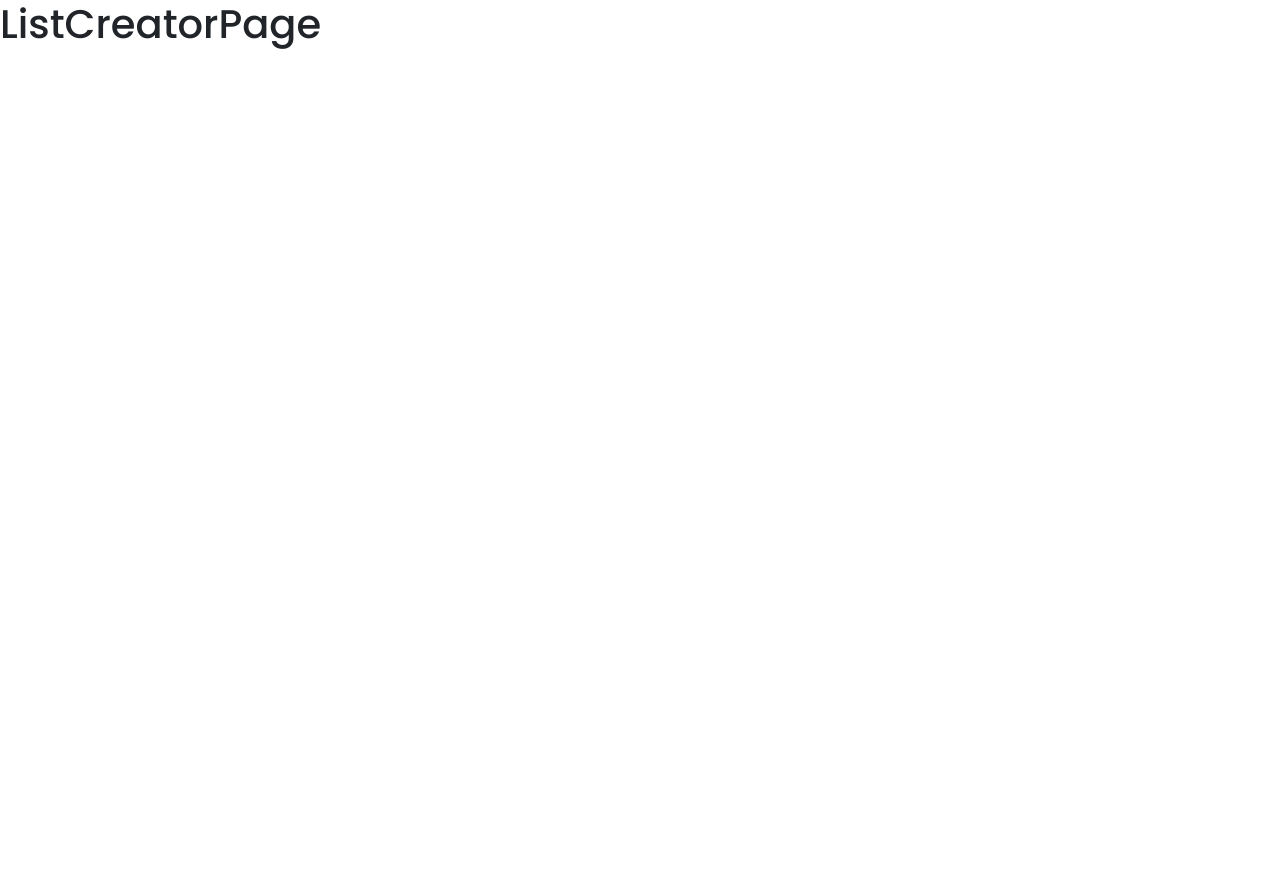
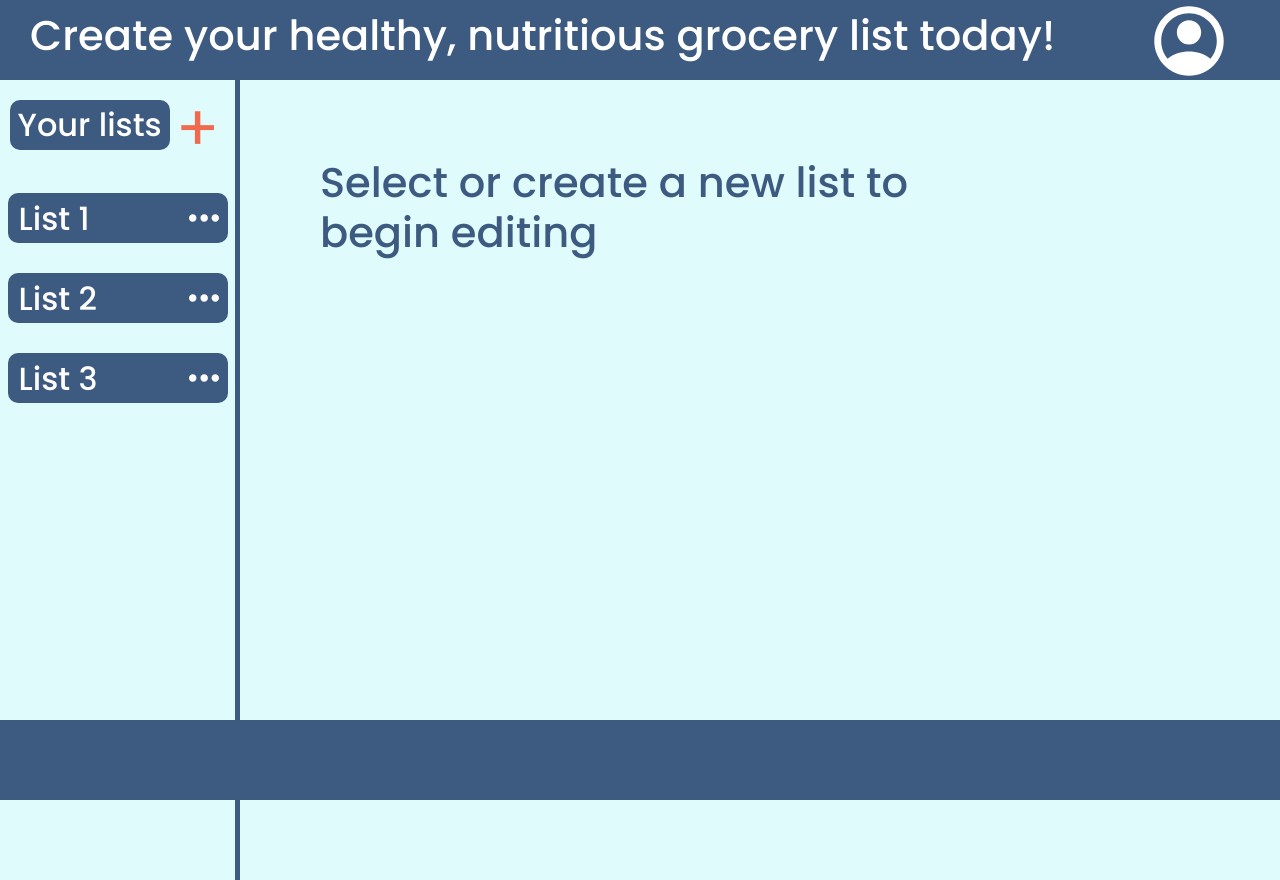
Before and after one commit to wmu66/Project-repo, a React (Vite) app in the folder CalorieCart/: page /create_list in a window 1280 px wide. Before the commit the page ends 800 px from the top, so only its background shows below. Built offline with nearby package versions, Linux system fonts and the light colour scheme.

Commit message:
Created list creator page

```diff
--- a/CalorieCart/src/Routes.jsx
+++ b/CalorieCart/src/Routes.jsx
@@ -2,6 +2,7 @@ import { BrowserRouter as Router, Routes, Route } from "react-router-dom";
 import HomePage from "./pages/HomePage";
 import ListCreatorPage from "./pages/ListCreatorPage";
 import PageNotFound from "./pages/PageNotFound";
+import ListEditorPage from "./pages/ListEditorPage";
 
 const Routing = () => {
   return (
@@ -9,6 +10,7 @@ const Routing = () => {
       <Routes>
         <Route path="/" element={<HomePage />} />
         <Route path="/create_list" element={<ListCreatorPage />} />
+        <Route path="/list_editor/:listID" element={<ListEditorPage />} />
         <Route path="*" element={<PageNotFound />} />
       </Routes>
     </Router>
--- /dev/null
+++ b/CalorieCart/src/components/AccountEditButton.jsx
@@ -0,0 +1,22 @@
+import { useNavigate } from "react-router-dom";
+import AccountCirleIcon from "../assets/account_circle_white.svg";
+
+const AccountEditButton = () => {
+  const navigate = useNavigate();
+
+  const onClick = () => {
+    navigate("/");
+  };
+
+  return (
+    <button className="account-edit-button" onClick={onClick}>
+      <img
+        src={AccountCirleIcon}
+        alt="account icon"
+        className="account-circle-button"
+      ></img>
+    </button>
+  );
+};
+
+export default AccountEditButton;
--- /dev/null
+++ b/CalorieCart/src/components/ListComponent.jsx
@@ -0,0 +1,37 @@
+import ThreeDotMenu from "./ThreeDotMenu";
+import { useNavigate } from "react-router-dom";
+import PropTypes from "prop-types";
+
+const ListComponent = ({ list_name, id }) => {
+  const threedotmenu_options = ["Rename", "Remove"];
+  console.log(id);
+
+  const navigate = useNavigate();
+
+  const onClick = (key) => {
+    navigate("/list_editor/" + key);
+  };
+
+  return (
+    <>
+      <div className="list-component">
+        <button
+          className="list-component-button"
+          onClick={() => {
+            onClick(id);
+          }}
+        >
+          <h2 className="list-name-h2">{list_name}</h2>
+        </button>
+        <ThreeDotMenu options={threedotmenu_options} />
+      </div>
+    </>
+  );
+};
+
+ListComponent.propTypes = {
+  list_name: PropTypes.string.isRequired,
+  id: PropTypes.string.isRequired,
+};
+
+export default ListComponent;
--- /dev/null
+++ b/CalorieCart/src/components/ListLister.jsx
@@ -0,0 +1,54 @@
+import ListComponent from "./ListComponent";
+import { useRef } from "react";
+
+const ListLister = () => {
+  const list_of_list = [
+    ["List 1", "1"],
+    ["List 2", "2"],
+    ["List 3", "3"],
+  ];
+
+  const dialogRef = useRef();
+
+  return (
+    <>
+      <div id="list-lister">
+        <div id="list-lister-title-div">
+          <h2 id="your-lists">Your lists</h2>
+          <button
+            onClick={() => dialogRef.current?.showModal()}
+            id="new-list-button"
+          >
+            +
+          </button>
+          <dialog ref={dialogRef} className="list-creator-dialog">
+            <form className="list-creator-form">
+              <input
+                type="text"
+                className="input"
+                placeholder="New list name"
+              />
+              <div className="list-creator-dialog-button-div">
+                <button
+                  type="submit"
+                  formMethod="dialog"
+                  className="button small"
+                >
+                  Cancel
+                </button>
+                <button type="submit" className="button small">
+                  Create
+                </button>
+              </div>
+            </form>
+          </dialog>
+        </div>
+        {list_of_list.map(([name, id]) => (
+          <ListComponent list_name={name} key={id} id={id} />
+        ))}
+      </div>
+    </>
+  );
+};
+
+export default ListLister;
--- /dev/null
+++ b/CalorieCart/src/components/ThreeDotMenu.jsx
@@ -0,0 +1,31 @@
+import ThreeDotSVG from "../assets/three-dot.svg";
+import PropTypes from "prop-types";
+
+const ThreeDotMenu = ({ options }) => {
+  return (
+    <>
+      <div className="three-dot-menu">
+        <button className="three-dot-btn">
+          <img
+            src={ThreeDotSVG}
+            alt="three-dot"
+            className="three-dot-image"
+          ></img>
+        </button>
+        <div className="three-dot-content">
+          {options.map((option) => (
+            <button className="three-dot-option" key={option} value={option}>
+              {option}
+            </button>
+          ))}
+        </div>
+      </div>
+    </>
+  );
+};
+
+ThreeDotMenu.propTypes = {
+  options: PropTypes.arrayOf(PropTypes.string).isRequired,
+};
+
+export default ThreeDotMenu;
--- a/CalorieCart/src/main.jsx
+++ b/CalorieCart/src/main.jsx
@@ -2,7 +2,7 @@ import { StrictMode } from "react";
 import { createRoot } from "react-dom/client";
 import App from "./App.jsx";
 import "bootstrap/dist/css/bootstrap.css";
-import "./index.css";
+import "./styles/index.css";
 
 createRoot(document.getElementById("root")).render(
   <StrictMode>
--- a/CalorieCart/src/pages/ListCreatorPage.jsx
+++ b/CalorieCart/src/pages/ListCreatorPage.jsx
@@ -1,5 +1,27 @@
+import AccountEditButton from "../components/AccountEditButton";
+import ListLister from "../components/ListLister";
+import "../styles/list_creator.css";
+
 const ListCreatorPage = () => {
-  return <h1>ListCreatorPage</h1>;
+  return (
+    <>
+      <div className="header-footer header">
+        <h1 className="header-text">
+          Create your healthy, nutritious grocery list today!
+        </h1>
+        <AccountEditButton />
+      </div>
+      <div className="main-content light-blue">
+        <ListLister />
+        <div id="select-or-create-div">
+          <h1 id="select-or-create">
+            Select or create a new list to begin editing
+          </h1>
+        </div>
+      </div>
+      <div className="header-footer footer"></div>
+    </>
+  );
 };
 
 export default ListCreatorPage;
--- /dev/null
+++ b/CalorieCart/src/pages/ListEditorPage.jsx
@@ -0,0 +1,5 @@
+const ListEditorPage = () => {
+  return <div>ListEditorPage</div>;
+};
+
+export default ListEditorPage;
--- a/CalorieCart/src/index.css
+++ b/CalorieCart/src/styles/index.css
@@ -1,7 +1,13 @@
 :root {
   --accentcolor1: #3D5A80;
+  --accentcolor1-darker: #2D475E;
   --accentcolor2: #EE6C4D;
   --accentcolor3: #E0FBFC;
+  --font-small: 0.875rem;
+  --font-base: 1rem;
+  --font-large: 1.5rem;
+  --font-larger: 2rem;
+  --font-really-large: 2.6rem;
 
 }
 
@@ -17,7 +23,7 @@ body {
   min-height: 80px;
   color: white;
   display: flex;
-  justify-content: left;
+  justify-content: space-between;
   align-items: center;
   font-size: 24px;
   position: sticky;
@@ -30,6 +36,7 @@ body {
 
 .header-text {
   margin-left: 30px;
+  font-size: var(--font-really-large);
 }
 
 .footer {
@@ -42,7 +49,17 @@ body {
 .main-content {
   display: flex;
   justify-content: center;
-  align-items: center;
+}
+
+.main-content.light-blue {
+  background-color: var(--accentcolor3);
+  width: 100%;
+  height: 100%;
+  min-height: 100vh;
+  display: flex;
+  justify-content: left;
+  align-items: top;
+
 }
 
 .detail-entry {
@@ -67,7 +84,7 @@ body {
 
 #welcome-message {
   margin-top: 30px;
-  font-size: 24px;
+  font-size: var(--font-large);
   color: var(--accentcolor1);
   margin-bottom: 30px;
 }
@@ -80,7 +97,7 @@ body {
   border-radius: 10px;
   background-color: var(--accentcolor3);
   padding: 10px;
-  font-size: 16px;
+  font-size: var(--font-base);
   color: black;
 }
 
@@ -96,7 +113,7 @@ body {
   border: 2px solid var(--accentcolor1);
   border-radius: 10px;
   padding: 10px;
-  font-size: 16px;
+  font-size: var(--font-base);
   color: black;
 }
 
@@ -112,7 +129,13 @@ body {
   border-radius: 25px;
   border: 5px solid var(--accentcolor2);
   color: var(--accentcolor2);
-  font-size: 16px;
+  font-size: var(--font-base);
+}
+
+.button.small {
+  width: 80px;
+  height: 50px;
+  margin: 10px;
 }
 
 .button:disabled {
--- /dev/null
+++ b/CalorieCart/src/styles/list_creator.css
@@ -0,0 +1,183 @@
+:root {
+    --accentcolor1: #3D5A80;
+    --accentcolor1-darker: #2D475E;
+    --accentcolor2: #EE6C4D;
+    --accentcolor3: #E0FBFC;
+    --font-small: 0.875rem;
+    --font-base: 1rem;
+    --font-large: 1.5rem;
+    --font-larger: 2rem;
+    --font-really-large: 2.6rem;
+
+  }
+
+#list-lister {
+    min-width: 240px;
+    max-width: 30%;
+    height: 100%;
+    min-height: 100vh;
+    border-right: 5px solid var(--accentcolor1);
+    display: flex;
+    flex-direction: column;
+    justify-content: top;
+    align-items: center;
+
+  }
+
+  #select-or-create-div {
+    display: flex;
+    justify-content: center;
+    align-items: top;
+    min-width: 70%;
+    width: 100%;
+
+  }
+
+  #select-or-create {
+    font-size: var(--font-really-large);
+    margin-top: 10%;
+    color: var(--accentcolor1);
+    position: fixed;
+    left: 50%;
+    transform: translate(-50%, -50%);
+  }
+
+  .account-edit-button {
+    max-height: 70px;
+    background-color: var(--accentcolor1);
+    border: none;
+    margin-right: 50px;
+  }
+
+  .account-circle-button {
+    max-height: 70px;
+  }
+
+  #list-lister-title-div {
+    display: flex;
+    justify-content: space-between;
+    align-items: center;
+    min-height: 50px;
+
+  }
+
+  #new-list-button {
+    background-color: transparent;
+    border: none;
+    color: var(--accentcolor2);
+    font-size: 64px;
+  }
+
+  #your-lists {
+    background-color: var(--accentcolor1);
+    border-radius: 10px;
+    color: white;
+    font-size: var(--font-larger);
+    min-width: 160px;
+    min-height: 50px;
+    display: flex;
+    justify-content: center;
+    align-items: center;
+    text-align: center;
+    cursor: default;
+  }
+
+
+  .list-component {
+    width: 220px;
+    height: 50px;
+    border-radius: 10px;
+    background-color: var(--accentcolor1);
+    color: white;
+    display: flex;
+    justify-content: left;
+    align-items: center;
+    margin: 15px;
+  }
+
+  .list-component-button {
+    width: 170px;
+    height: 50px;
+    margin: 0;
+    margin-right: 5px;
+    text-align: left;
+    border: none;
+    background-color: transparent;
+    color: white;
+  }
+
+  .list-creator-dialog {
+    background-color: var(--accentcolor3);
+    border: solid 10px var(--accentcolor1);
+    border-radius: 20px;
+    position: fixed;
+    top: -15%;
+
+  }
+
+  .list-creator-dialog::backdrop {
+    background-color: black;
+    opacity: 35%;
+  }
+
+  .list-creator-dialog-button-div {
+    display: flex;
+    align-items: center;
+    justify-content: center;
+  }
+
+  .list-creator-form {
+    display: flex;
+    flex-direction: column;
+    justify-content: center;
+    align-items: center;
+  }
+
+
+  .list-name-h2 {
+    font-size: var(--font-larger);
+    line-height: 50px;
+    margin: 0;
+    margin-left: 5px;
+  }
+
+
+  .three-dot-image {
+    max-width: 30px;
+  }
+
+
+  .three-dot-btn {
+    background-color: transparent;
+    margin: 0;
+    border: none;
+    max-width: 30px;
+    height: 50px;
+  }
+
+  .three-dot-menu {
+    position: relative;
+    display: inline-block;
+  }
+
+  .three-dot-menu:hover .three-dot-content {display: block;}
+
+  .three-dot-content {
+    display: none;
+    position: absolute;
+    background-color: var(--accentcolor1);
+    min-width: 120px;
+    z-index: 1;
+  }
+
+  .three-dot-option {
+    color: white;
+    padding: 12px 16px;
+    display: block;
+    background-color: transparent;
+    min-width: 120px;
+    border: none;
+    font-size: var(--font-small);
+    }
+
+  .three-dot-option:hover {background-color: var(--accentcolor1-darker);}
```
Also changed, not shown: CalorieCart/src/assets/account_circle_white.svg (added), CalorieCart/src/assets/three-dot.svg (added).
